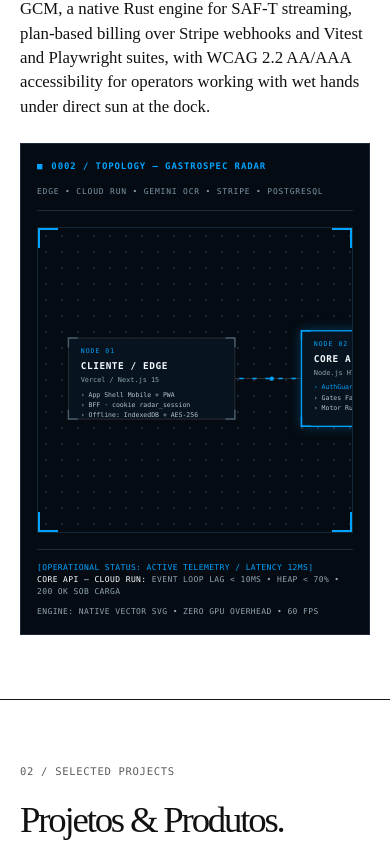
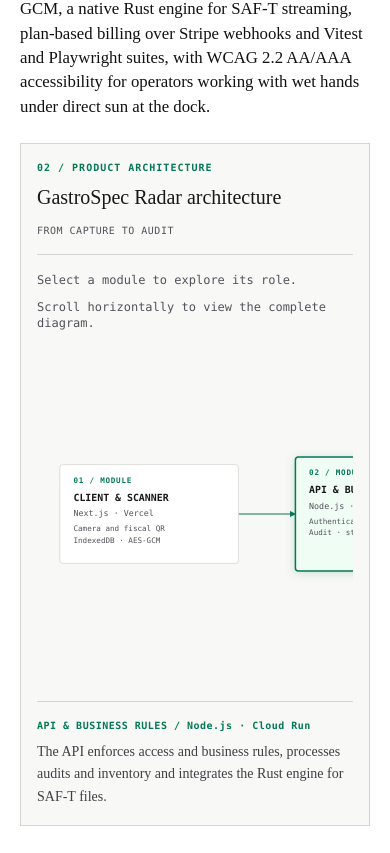
Before and after one commit to tiagodearaujo13-lab/Portfolio, a Next.js app: page / in a window 390 px wide. Shown: the part 1951-2804 px from the top of the page. Built offline with nearby package versions, Linux system fonts and the light colour scheme.

Commit message:
feat(topologia): apresentar arquitetura do GastroSpec com clareza
Generated with Codebuff 🤖
Co-Authored-By: Codebuff <noreply@codebuff.com>

```diff
--- a/app/globals.css
+++ b/app/globals.css
@@ -145,11 +145,12 @@ button:focus-visible {
 .topology-node:hover,
 .topology-node:focus-visible,
 .topology-node.is-active {
-  filter: drop-shadow(0 0 8px rgba(0, 163, 255, 0.3));
+  filter: drop-shadow(0 2px 6px rgba(4, 120, 87, 0.18));
 }
 
 .topology-node:focus-visible rect:first-of-type {
-  stroke: #00A3FF;
+  stroke: #047857;
+  stroke-width: 3px;
 }
 
 .topology-radar {
--- a/components/SystemTopology.tsx
+++ b/components/SystemTopology.tsx
@@ -2,125 +2,80 @@
 
 import { useState, type KeyboardEvent } from 'react';
 import { useLanguage } from '@/contexts/LanguageContext';
-import { copyByLanguage } from '@/data/i18n';
 
 interface NodeData {
   id: string;
-  name: string;
-  type: string;
+  title: string;
+  subtitle: string;
   details: string[];
-  metrics: string;
+  description: string;
   x: number;
   y: number;
   width: number;
   height: number;
 }
 
-const CYAN = '#00A3FF';
-const NODE_BASE = '#2E3236';
-const NODE_FILL = '#07131e';
-
-const NODES: NodeData[] = [
-  {
-    id: 'client',
-    name: 'CLIENTE / EDGE',
-    type: 'Vercel / Next.js 15',
-    details: ['App Shell Mobile + PWA', 'BFF · cookie radar_session', 'Offline: IndexedDB + AES-256'],
-    metrics: 'BFF: 1 hop série • Orçamento OCR: 15 guias grátis • Deploy: Cloud Run',
-    x: 42,
-    y: 152,
-    width: 230,
-    height: 112,
-  },
-  {
-    id: 'api',
-    name: 'CORE API — CLOUD RUN',
-    type: 'Node.js HTTP Nativo',
-    details: ['AuthGuard + Load Shedder', 'Gates Fail-Closed por plano', 'Motor Rust: SAF-T streaming'],
-    metrics: 'Event Loop Lag < 10ms • Heap < 70% • 200 OK sob carga',
-    x: 364,
-    y: 142,
-    width: 286,
-    height: 132,
-  },
-  {
-    id: 'gemini',
-    name: 'OCR COM IA GEMINI',
-    type: 'Gemini 2.5 Flash Lite',
-    details: ['Extração de guias/faturas', 'Rasura manual · subfaturação', 'QR ATCUD · NIF Módulo 11'],
-    metrics: 'Extração: território fiscal PT • Tolerância: ±0.02 €',
-    x: 738,
-    y: 32,
-    width: 270,
-    height: 112,
-  },
-  {
-    id: 'external',
-    name: 'PAGAMENTOS & ALERTAS',
-    type: 'Stripe + Resend',
-    details: ['Faturação por plano/loja', 'Disputa ao fornecedor'],
-    metrics: 'Webhooks idempotentes • E-mail verificado do fornecedor',
-    x: 738,
-    y: 160,
-    width: 270,
-    height: 90,
-  },
-  {
-    id: 'db',
-    name: 'PERSISTÊNCIA RELACIONAL',
-    type: 'PostgreSQL (Cloud Run)',
-    details: ['Trilha de auditoria cifrada', 'CMP & movimentos de stock', 'Trigger-locked · ACID'],
-    metrics: 'Audit: AES-256-GCM • Pool: 20 conexões • Backup contínuo',
-    x: 738,
-    y: 276,
-    width: 270,
-    height: 112,
-  },
+const positions = [
+  { id: 'client', x: 30, y: 160, width: 235, height: 130 },
+  { id: 'api', x: 340, y: 150, width: 265, height: 150 },
+  { id: 'ocr', x: 690, y: 30, width: 280, height: 110 },
+  { id: 'data', x: 690, y: 170, width: 280, height: 110 },
+  { id: 'integrations', x: 690, y: 310, width: 280, height: 110 },
 ];
 
-const BUS_LINES = [
-  'M 272 208 H 364',
-  'M 650 190 H 690 V 88 H 738',
-  'M 650 208 H 738',
-  'M 650 226 H 690 V 332 H 738',
+const translations = {
+  pt: {
+    title: 'Arquitetura do GastroSpec Radar',
+    eyebrow: '02 / ARQUITETURA DE PRODUTO',
+    caption: 'DA CAPTURA À AUDITORIA',
+    description: 'Diagrama conceptual: cliente Next.js comunica com a API Node.js, que integra o Gemini, o PostgreSQL e serviços externos.',
+    hint: 'Selecione um módulo para explorar a sua função.',
+    scroll: 'Deslize horizontalmente para ver o diagrama completo.',
+    nodeLabel: 'Módulo',
+    nodes: [
+      { title: 'CLIENTE & SCANNER', subtitle: 'Next.js · Vercel', details: ['Câmara e QR fiscal', 'IndexedDB · AES-GCM'], description: 'O scanner captura guias e faturas, lê o QR fiscal e permite guardar fotografias cifradas offline para sincronização posterior.' },
+      { title: 'API & REGRAS', subtitle: 'Node.js · Cloud Run', details: ['Autenticação e controlo de acesso', 'Auditoria · stock · Rust / SAF-T'], description: 'A API aplica as regras de acesso e de negócio, processa a auditoria e o stock e integra o motor Rust para ficheiros SAF-T.' },
+      { title: 'EXTRAÇÃO COM IA', subtitle: 'Gemini 2.5 Flash Lite', details: ['OCR de guias e faturas', 'Deteção de alterações manuais'], description: 'O Gemini extrai dados dos documentos e identifica possíveis alterações manuscritas para revisão pelo utilizador.' },
+      { title: 'DADOS & AUDITORIA', subtitle: 'PostgreSQL', details: ['Stock · CMP · acordos', 'Trilho de auditoria'], description: 'O PostgreSQL guarda dados operacionais, movimentos de stock, acordos com fornecedores e registos de auditoria.' },
+      { title: 'INTEGRAÇÕES', subtitle: 'Stripe · Resend', details: ['Subscrições e pagamentos', 'Disputas por e-mail'], description: 'O Stripe suporta a faturação por subscrição; o Resend permite enviar disputas para o e-mail registado do fornecedor.' },
+    ],
+  },
+  en: {
+    title: 'GastroSpec Radar architecture',
+    eyebrow: '02 / PRODUCT ARCHITECTURE',
+    caption: 'FROM CAPTURE TO AUDIT',
+    description: 'Conceptual diagram: a Next.js client communicates with the Node.js API, which integrates Gemini, PostgreSQL and external services.',
+    hint: 'Select a module to explore its role.',
+    scroll: 'Scroll horizontally to view the complete diagram.',
+    nodeLabel: 'Module',
+    nodes: [
+      { title: 'CLIENT & SCANNER', subtitle: 'Next.js · Vercel', details: ['Camera and fiscal QR', 'IndexedDB · AES-GCM'], description: 'The scanner captures delivery notes and invoices, reads fiscal QR codes and stores encrypted photographs offline for later synchronisation.' },
+      { title: 'API & BUSINESS RULES', subtitle: 'Node.js · Cloud Run', details: ['Authentication and access control', 'Audit · stock · Rust / SAF-T'], description: 'The API enforces access and business rules, processes audits and inventory and integrates the Rust engine for SAF-T files.' },
+      { title: 'AI EXTRACTION', subtitle: 'Gemini 2.5 Flash Lite', details: ['Delivery note and invoice OCR', 'Handwritten alteration detection'], description: 'Gemini extracts document data and identifies possible handwritten alterations for the user to review.' },
+      { title: 'DATA & AUDIT', subtitle: 'PostgreSQL', details: ['Stock · average cost · agreements', 'Audit trail'], description: 'PostgreSQL stores operational data, inventory movements, supplier agreements and audit records.' },
+      { title: 'INTEGRATIONS', subtitle: 'Stripe · Resend', details: ['Subscriptions and payments', 'Supplier disputes by email'], description: 'Stripe supports subscription billing; Resend sends disputes to the supplier’s registered email address.' },
+    ],
+  },
+};
+
+const connections = [
+  'M265 225 H340',
+  'M605 195 H645 V85 H690',
+  'M605 225 H690',
+  'M605 255 H645 V365 H690',
 ];
 
-function CornerMarks({
-  x,
-  y,
-  width,
-  height,
-  active,
-}: Pick<NodeData, 'x' | 'y' | 'width' | 'height'> & { active: boolean }) {
-  const length = 13;
-  const stroke = active ? CYAN : '#557080';
-  const opacity = active ? 1 : 0.75;
-
-  return (
-    <g stroke={stroke} strokeWidth="2" opacity={opacity} fill="none">
-      <path d={`M ${x} ${y + length} V ${y} H ${x + length}`} />
-      <path d={`M ${x + width - length} ${y} H ${x + width} V ${y + length}`} />
-      <path d={`M ${x} ${y + height - length} V ${y + height} H ${x + length}`} />
-      <path d={`M ${x + width - length} ${y + height} H ${x + width} V ${y + height - length}`} />
-    </g>
-  );
-}
-
-function TopologyNode({
-  node,
-  active,
-  onActivate,
-  nodeLabel,
-}: {
+function TopologyNode({ node, index, active, onActivate, nodeLabel }: {
   node: NodeData;
+  index: number;
   active: boolean;
-  onActivate: (node: NodeData) => void;
+  onActivate: (id: string) => void;
   nodeLabel: string;
 }) {
   const handleKeyDown = (event: KeyboardEvent<SVGGElement>) => {
     if (event.key === 'Enter' || event.key === ' ') {
       event.preventDefault();
-      onActivate(node);
+      onActivate(node.id);
     }
   };
 
@@ -129,53 +84,19 @@ function TopologyNode({
       className={`topology-node${active ? ' is-active' : ''}`}
       role="button"
       tabIndex={0}
-      aria-label={`${node.name}: ${node.type}. ${node.metrics}`}
+      aria-label={`${nodeLabel} ${index + 1}: ${node.title}. ${node.description}`}
       aria-pressed={active}
-      onMouseEnter={() => onActivate(node)}
-      onFocus={() => onActivate(node)}
+      onClick={() => onActivate(node.id)}
+      onFocus={() => onActivate(node.id)}
+      onMouseEnter={() => onActivate(node.id)}
       onKeyDown={handleKeyDown}
     >
-      <rect
-        x={node.x}
-        y={node.y}
-        width={node.width}
-        height={node.height}
-        fill={NODE_FILL}
-        stroke={active ? CYAN : NODE_BASE}
-        strokeWidth={active ? 1.8 : 1.2}
-      />
-      <rect
-        x={node.x + 7}
-        y={node.y + 7}
-        width={node.width - 14}
-        height={node.height - 14}
-        fill="none"
-        stroke="#183044"
-        strokeWidth="0.6"
-        strokeDasharray="2 5"
-      />
-      <CornerMarks {...node} active={active} />
-
-      <text x={node.x + 17} y={node.y + 21} fill={CYAN} fontFamily="var(--mono)" fontSize="9" letterSpacing="1.4">
-        {`${nodeLabel} 0${NODES.findIndex((item) => item.id === node.id) + 1}`}
-      </text>
-      <text x={node.x + 17} y={node.y + 43} fill="#f4faff" fontFamily="var(--mono)" fontSize="13" fontWeight="700" letterSpacing="0.8">
-        {node.name}
-      </text>
-      <text x={node.x + 17} y={node.y + 61} fill="#8ca4b5" fontFamily="var(--mono)" fontSize="9.5">
-        {node.type}
-      </text>
-      {node.details.map((detail, index) => (
-        <text
-          key={detail}
-          x={node.x + 17}
-          y={node.y + 81 + index * 14}
-          fill={index === 0 && node.id === 'api' ? CYAN : '#b4c4cf'}
-          fontFamily="var(--mono)"
-          fontSize="9"
-        >
-          {`› ${detail}`}
-        </text>
+      <rect x={node.x} y={node.y} width={node.width} height={node.height} rx="4" fill={active ? '#f0fdf4' : '#ffffff'} stroke={active ? '#047857' : '#d4d4d0'} strokeWidth={active ? 2 : 1} />
+      <text x={node.x + 18} y={node.y + 24} fill="#047857" fontFamily="var(--mono)" fontSize="10" fontWeight="700" letterSpacing="1">{`${String(index + 1).padStart(2, '0')} / ${nodeLabel.toUpperCase()}`}</text>
+      <text x={node.x + 18} y={node.y + 48} fill="#18181b" fontFamily="var(--mono)" fontSize="13" fontWeight="700">{node.title}</text>
+      <text x={node.x + 18} y={node.y + 68} fill="#52525b" fontFamily="var(--mono)" fontSize="11">{node.subtitle}</text>
+      {node.details.map((detail, detailIndex) => (
+        <text key={detail} x={node.x + 18} y={node.y + 88 + detailIndex * 15} fill="#52525b" fontFamily="var(--mono)" fontSize="10">{detail}</text>
       ))}
     </g>
   );
@@ -183,89 +104,39 @@ function TopologyNode({
 
 export function SystemTopology() {
   const { lang } = useLanguage();
-  const copy = copyByLanguage[lang];
-  const defaultNode = NODES.find((node) => node.id === 'api') ?? NODES[0];
-  const [activeNode, setActiveNode] = useState<NodeData>(defaultNode);
+  const content = translations[lang];
+  const nodes: NodeData[] = positions.map((position, index) => ({ ...position, ...content.nodes[index] }));
+  const [activeId, setActiveId] = useState('api');
+  const activeNode = nodes.find((node) => node.id === activeId) ?? nodes[1];
 
   return (
-    <section
-      className="topology-panel mt-6 w-full border border-[#1e293b] bg-[#050b12] p-4 text-white sm:p-5 md:p-6"
-      aria-labelledby="system-topology-title"
-    >
-      <header className="mb-4 flex flex-col gap-3 border-b border-[#1e293b] pb-3 sm:flex-row sm:items-center sm:justify-between">
-        <h3 id="system-topology-title" className="flex items-center gap-2 font-mono text-[9px] font-bold uppercase tracking-widest text-[#00A3FF]">
-          <span aria-hidden="true">■</span>
-          {copy.topology.title}
-        </h3>
-        <p className="font-mono text-[8px] uppercase tracking-widest text-[#7d94a5]" aria-label={lang === 'pt' ? 'Serviços ativos' : 'Active services'}>
-          {copy.topology.services}
-        </p>
+    <section className="topology-panel mt-6 w-full border border-[#d4d4d0] bg-[#f8f8f6] p-4 text-[#18181b] sm:p-6" aria-labelledby="system-topology-title">
+      <header className="flex flex-wrap items-end justify-between gap-3 border-b border-[#d4d4d0] pb-4">
+        <div>
+          <p className="font-mono text-[10px] font-bold tracking-widest text-[#047857]">{content.eyebrow}</p>
+          <h3 id="system-topology-title" className="mt-2 font-serif text-xl sm:text-2xl">{content.title}</h3>
+        </div>
+        <p className="font-mono text-[10px] tracking-wider text-[#52525b]">{content.caption}</p>
       </header>
 
-      <div className="relative overflow-hidden border border-[#152838] bg-[radial-gradient(#1e293b_1px,transparent_1px)] [background-size:16px_16px]">
-        <div className="pointer-events-none absolute left-0 top-0 h-5 w-5 border-l-2 border-t-2 border-[#00A3FF]" />
-        <div className="pointer-events-none absolute right-0 top-0 h-5 w-5 border-r-2 border-t-2 border-[#00A3FF]" />
-        <div className="pointer-events-none absolute bottom-0 left-0 h-5 w-5 border-b-2 border-l-2 border-[#00A3FF]" />
-        <div className="pointer-events-none absolute bottom-0 right-0 h-5 w-5 border-b-2 border-r-2 border-[#00A3FF]" />
-
-        <div className="overflow-x-auto">
-          <svg
-            viewBox="0 0 1050 420"
-            className="block h-auto min-w-[760px] w-full"
-            role="group"
-            aria-labelledby="system-topology-title system-topology-description"
-            onMouseLeave={() => setActiveNode(defaultNode)}
-          >
-            <title id="system-topology-description">{copy.topology.description}</title>
-            <desc>{lang === 'pt' ? 'Selecione ou passe o cursor sobre um nó para consultar a telemetria no rodapé.' : 'Select or hover over a node to inspect telemetry in the footer.'}</desc>
-
-            <g opacity="0.28" fill="none" stroke="#284357" strokeWidth="0.7" strokeDasharray="2 7">
-              <path d="M 30 18 H 1020" />
-              <path d="M 30 402 H 1020" />
-              <path d="M 30 18 V 402" />
-              <path d="M 1020 18 V 402" />
-            </g>
-
-            <circle className="topology-radar" cx="507" cy="208" r="91" fill="none" stroke={CYAN} strokeWidth="1" />
-            <circle className="topology-radar topology-radar-delayed" cx="507" cy="208" r="72" fill="none" stroke={CYAN} strokeWidth="0.7" />
-
-            {BUS_LINES.map((path) => (
-              <g key={path} fill="none">
-                <path d={path} stroke={NODE_BASE} strokeWidth="1.5" />
-                <path d={path} className="topology-flow" stroke={CYAN} strokeWidth="2" strokeDasharray="6 12" />
-              </g>
-            ))}
-
-            <g className="topology-bus-marker" fill={CYAN}>
-              <circle cx="323" cy="208" r="3" />
-              <circle cx="690" cy="88" r="3" />
-              <circle cx="690" cy="208" r="3" />
-              <circle cx="690" cy="332" r="3" />
-            </g>
-
-            {NODES.map((node) => (
-              <TopologyNode
-                key={node.id}
-                node={node}
-                active={activeNode.id === node.id}
-                onActivate={setActiveNode}
-                nodeLabel={copy.topology.node}
-              />
-            ))}
-          </svg>
-        </div>
+      <p className="mt-4 font-mono text-xs leading-relaxed text-[#52525b]">{content.hint}</p>
+      <p className="mt-2 font-mono text-xs text-[#52525b] md:hidden">{content.scroll}</p>
+      <div className="mt-3 overflow-x-auto" role="region" aria-label={content.title} tabIndex={0}>
+        <svg viewBox="0 0 1000 450" className="block h-auto min-w-[760px] w-full" role="group" aria-labelledby="system-topology-title system-topology-description">
+          <desc id="system-topology-description">{content.description}</desc>
+          <defs>
+            <marker id="topology-arrow" markerWidth="8" markerHeight="8" refX="7" refY="4" orient="auto" markerUnits="userSpaceOnUse">
+              <path d="M0 0 L8 4 L0 8 Z" fill="#047857" />
+            </marker>
+          </defs>
+          {connections.map((path) => <path key={path} d={path} fill="none" stroke="#047857" strokeWidth="1.5" markerEnd="url(#topology-arrow)" />)}
+          {nodes.map((node, index) => <TopologyNode key={node.id} node={node} index={index} active={activeNode.id === node.id} onActivate={setActiveId} nodeLabel={content.nodeLabel} />)}
+        </svg>
       </div>
-
-      <footer className="mt-4 flex flex-col gap-2 border-t border-[#1e293b] pt-3 font-mono text-[8px] uppercase tracking-wider text-[#91a4b1] sm:flex-row sm:items-center sm:justify-between">
-        <p aria-live="polite">
-          <span className="text-[#00A3FF]">{copy.topology.operational}</span>
-          <br className="sm:hidden" />
-          <span className="hidden sm:inline"> · </span>
-          <span className="text-white">{activeNode.name}: </span>
-          {activeNode.metrics}
-        </p>
-        <p className="text-left sm:text-right">{copy.topology.engine}</p>
-      </footer>
+      <div className="mt-4 min-h-[5rem] border-t border-[#d4d4d0] pt-4" aria-live="polite" aria-atomic="true">
+        <p className="font-mono text-[10px] font-bold tracking-wider text-[#047857]">{activeNode.title} / {activeNode.subtitle}</p>
+        <p className="mt-2 max-w-3xl font-serif text-sm leading-relaxed text-[#3f3f46]">{activeNode.description}</p>
+      </div>
     </section>
   );
 }
```
Also changed, not shown: 1 other file (tests, documents, lock files or other folders).
